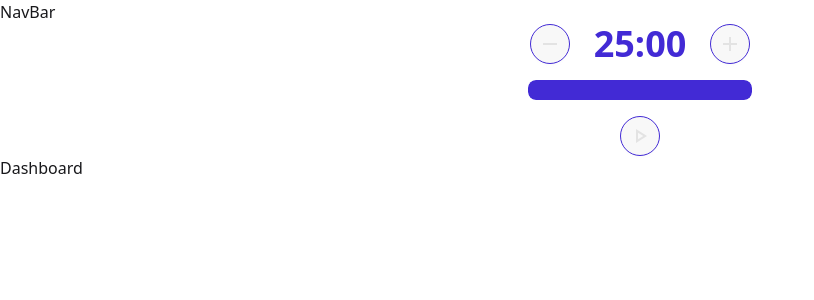
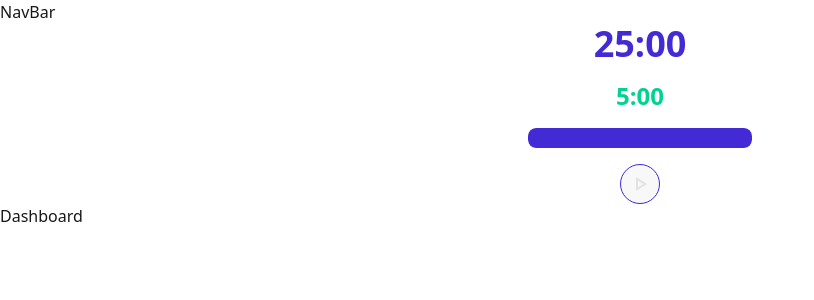
Before and after one commit to kingwell47/cs50-final-project, a React (Vite) app: page / in a window 1280 px wide. Shown: the top 300 px of the page, without its empty margins (0-814 px from the left). Built offline with nearby package versions, Linux system fonts and the light colour scheme.

Commit message:
removed buttons from timer, will probably shift to settings panel

```diff
--- a/src/components/Pomodoro.tsx
+++ b/src/components/Pomodoro.tsx
@@ -1,4 +1,4 @@
-import React, { useState, useRef, useEffect } from "react";
+import { useState, useRef, useEffect } from "react";
 
 const Pomodoro = () => {
   const [isPaused, setIsPaused] = useState(true);
@@ -16,7 +16,7 @@ const Pomodoro = () => {
 
   // Temporary Values
   const [workMinutes, setWorkMinutes] = useState(25);
-  const [breakminutes, setBreakMinutes] = useState(5);
+  const [breakMinutes, setBreakMinutes] = useState(5);
 
   // https://www.youtube.com/watch?v=B1tjrnX160k
 
@@ -47,60 +47,28 @@ const Pomodoro = () => {
     }, 1000);
 
     return () => clearInterval(interval);
-  }, [breakminutes, workMinutes]);
+  }, [breakMinutes, workMinutes]);
 
-  const totalSeconds = mode === "work" ? workMinutes * 60 : breakminutes * 60;
-
+  const totalSeconds = mode === "work" ? workMinutes * 60 : breakMinutes * 60;
   const percentage = Math.round((secondsLeft / totalSeconds) * 100);
-
   const minutes = Math.floor(secondsLeft / 60);
   const seconds = secondsLeft % 60;
-
-  const PlusButton = () => (
-    <span
-      className={`btn btn-circle ${
-        mode === "work" ? "border-primary" : "border-secondary"
-      } `}>
-      <svg
-        xmlns='http://www.w3.org/2000/svg'
-        height='24px'
-        viewBox='0 -960 960 960'
-        width='24px'
-        fill='#e3e3e3'>
-        <path d='M440-440H200v-80h240v-240h80v240h240v80H520v240h-80v-240Z' />
-      </svg>
-    </span>
-  );
-
-  const MinusButton = () => (
-    <span
-      className={`btn btn-circle ${
-        mode === "work" ? "border-primary" : "border-secondary"
-      } `}>
-      <svg
-        xmlns='http://www.w3.org/2000/svg'
-        height='24px'
-        viewBox='0 -960 960 960'
-        width='24px'
-        fill='#e3e3e3'>
-        <path d='M200-440v-80h560v80H200Z' />
-      </svg>
-    </span>
-  );
 
   const PlayButton = (props: { onClick: () => void }) => (
     <span
       {...props}
       className={`btn btn-circle ${
         mode === "work" ? "border-primary" : "border-secondary"
-      } `}>
+      } `}
+    >
       <svg
-        xmlns='http://www.w3.org/2000/svg'
-        height='24px'
-        viewBox='0 -960 960 960'
-        width='24px'
-        fill='#e3e3e3'>
-        <path d='M320-200v-560l440 280-440 280Zm80-280Zm0 134 210-134-210-134v268Z' />
+        xmlns="http://www.w3.org/2000/svg"
+        height="24px"
+        viewBox="0 -960 960 960"
+        width="24px"
+        fill="#e3e3e3"
+      >
+        <path d="M320-200v-560l440 280-440 280Zm80-280Zm0 134 210-134-210-134v268Z" />
       </svg>
     </span>
   );
@@ -110,14 +78,16 @@ const Pomodoro = () => {
       {...props}
       className={`btn btn-circle ${
         mode === "work" ? "border-primary" : "border-secondary"
-      } `}>
+      } `}
+    >
       <svg
-        xmlns='http://www.w3.org/2000/svg'
-        height='24px'
-        viewBox='0 -960 960 960'
-        width='24px'
-        fill='#e3e3e3'>
-        <path d='M520-200v-560h240v560H520Zm-320 0v-560h240v560H200Zm400-80h80v-400h-80v400Zm-320 0h80v-400h-80v400Zm0-400v400-400Zm320 0v400-400Z' />
+        xmlns="http://www.w3.org/2000/svg"
+        height="24px"
+        viewBox="0 -960 960 960"
+        width="24px"
+        fill="#e3e3e3"
+      >
+        <path d="M520-200v-560h240v560H520Zm-320 0v-560h240v560H200Zm400-80h80v-400h-80v400Zm-320 0h80v-400h-80v400Zm0-400v400-400Zm320 0v400-400Z" />
       </svg>
     </span>
   );
@@ -126,21 +96,27 @@ const Pomodoro = () => {
     <div
       className={`flex flex-col justify-center items-center gap-4 ${
         mode === "work" ? "text-primary" : "text-success"
-      }`}>
-      <div className='flex justify-between items-center gap-6'>
-        {isPaused && <MinusButton />}
-        <label htmlFor='progress' className='text-4xl font-bold'>
+      }`}
+    >
+      <div className="flex justify-between items-center gap-6">
+        <label htmlFor="progress" className="text-4xl font-bold">
           {minutes}:{seconds < 10 ? "0" + seconds : seconds}
         </label>
-        {isPaused && <PlusButton />}
       </div>
+      {isPaused && (
+        <div className="flex justify-between items-center gap-6">
+          <div className="text-2xl font-bold text-success">
+            {breakMinutes}:00
+          </div>
+        </div>
+      )}
       <progress
         className={`progress w-56 h-5 ${
           mode === "work" ? "progress-primary" : "progress-success"
         }`}
         value={percentage}
-        max='100'
-        id='progress'
+        max="100"
+        id="progress"
       />
       <div>
         {isPaused ? (
```
